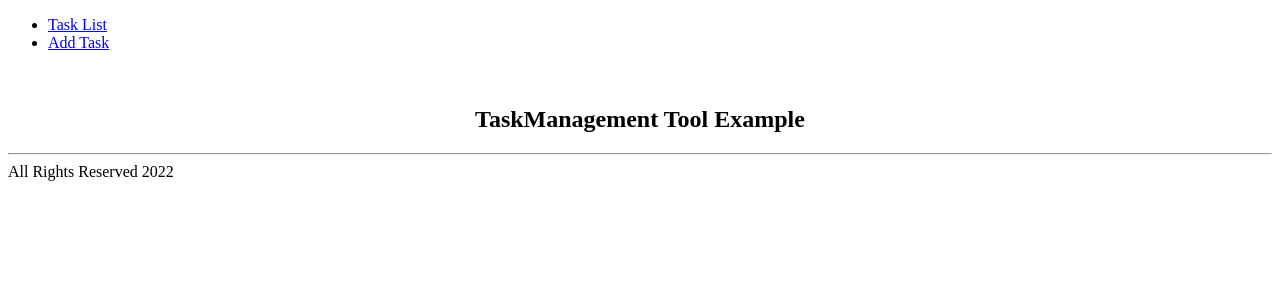
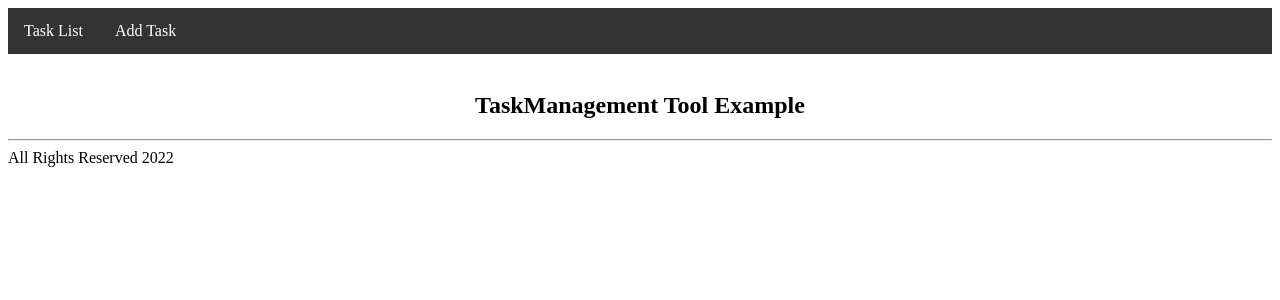
Before and after one commit to aakashpz/TaskManagementTool, an Angular app in the folder angular_frontend/TaskManagement/: page / in a window 1280 px wide. Shown: the top 300 px of the page. Built offline with nearby package versions, Linux system fonts and the light colour scheme.

Commit message:
Update app.component.css

```diff
--- a/angular_frontend/TaskManagement/src/app/app.component.css
+++ b/angular_frontend/TaskManagement/src/app/app.component.css
@@ -0,0 +1,27 @@
+ul {
+    list-style-type: none;
+    margin: 0;
+    padding: 0;
+    overflow: hidden;
+    background-color: #333;
+  }
+
+  li {
+    float: left;
+  }
+
+  li a {
+    display: block;
+    color: white;
+    text-align: center;
+    padding: 14px 16px;
+    text-decoration: none;
+  }
+
+  li a:hover:not(.active) {
+    background-color: #111;
+  }
+
+  .active {
+    background-color: #04AA6D;
+  }
```
